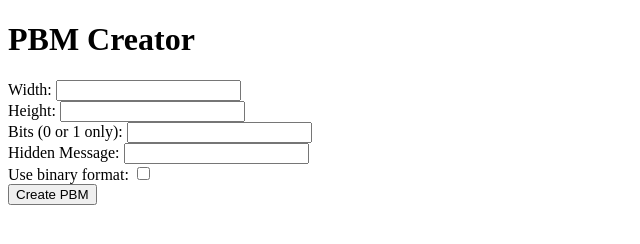
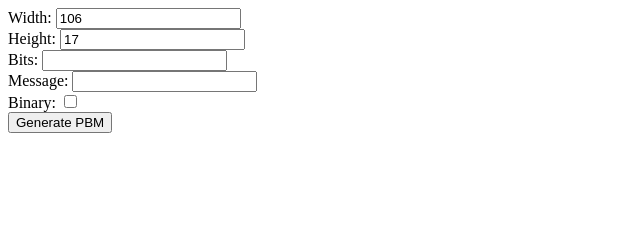
Before and after one commit to miuxsoph/e, a plain HTML site: page pbm.html in a window 1280 px wide. Shown: the whole page, without its empty margins (0-640 px from the left). Drawn offline with Linux system fonts and the light colour scheme.

Commit message:
Update pbm.html

```diff
--- a/pbm.html
+++ b/pbm.html
@@ -1,14 +1,23 @@
  <!DOCTYPE html>
 <html>
-<head>
-    <title>PBM Creator</title>
+<body>
+
+Width: <input type="text" id="width" value="106"><br>
+Height: <input type="text" id="height" value="17"><br>
+Bits: <input type="text" id="bits"><br>
+Message: <input type="text" id="message"><br>
+Binary: <input type="checkbox" id="binary"><br>
+
+<button onclick="generatePBM()">Generate PBM</button>
+<a id="downloadLink" style="display: none">Download PBM</a>
+
 <script>
-        function createPBM() {
-            const width = parseInt(document.getElementById('width').value, 10);
-            const height = parseInt(document.getElementById('height').value, 10);
-            let bits = document.getElementById('bits').value;
-            const message = document.getElementById('message').value;
-            const binaryFormat = document.getElementById('binaryFormat').checked;
+function generatePBM() {
+    var width = document.getElementById('width').value;
+    var height = document.getElementById('height').value;
+    var bits = document.getElementById('bits').value;
+    var message = document.getElementById('message').value;
+    var binary = document.getElementById('binary').checked;
 
     const paddedWidth = Math.ceil(width / 8) * 8;
     let paddedBits = "";
@@ -17,56 +26,44 @@
         row = row + '0'.repeat(paddedWidth - width);
         paddedBits += row;
     }
-
     paddedBits = paddedBits.substr(0, paddedWidth * height);
 
-            if (message) {
-                for (let i = 0; i < message.length; i++) {
-                    const charCode = message.charCodeAt(i);
-                    for (let bit = 0; bit < 8; bit++) {
-                        const bitValue = (charCode >> (7 - bit)) & 1;
-                        paddedBits = setBit(paddedBits, i * 8 + bit, bitValue);
-                    }
-                }
+    var messageBits = '';
+    for (var i = 0; i < message.length; i++) {
+        messageBits += message[i].charCodeAt(0).toString(2).padStart(8, '0');
     }
 
-            let pbm = binaryFormat ? "P4\n" : "P1\n";
-            pbm += `${paddedWidth} ${height}\n`;
-            if (binaryFormat) {
-                for (let i = 0; i < paddedBits.length; i += 8) {
-                    const byte = paddedBits.substr(i, 8);
-                    pbm += String.fromCharCode(parseInt(byte, 2));
+    for (let i = 0; i < messageBits.length; i++) {
+        paddedBits = setCharAt(paddedBits, i, messageBits.charAt(i));
+    }
+
+    var header = binary ? 'P4' : 'P1';
+    var pbm = header + '\n' + paddedWidth + ' ' + height + '\n';
+
+    if (binary) {
+        for (var i = 0; i < paddedBits.length; i += 8) {
+            pbm += String.fromCharCode(parseInt(paddedBits.substr(i, 8), 2));
         }
     } else {
         pbm += paddedBits;
     }
 
-            const element = document.createElement('a');
-            element.setAttribute('href', 'data:text/plain;charset=utf-8,' + encodeURIComponent(pbm));
-            element.setAttribute('download', "image.pbm");
+    // Create a Blob with the PBM data
+    var blob = new Blob([pbm], {type: "text/plain"});
+    var url = URL.createObjectURL(blob);
 
-            element.style.display = 'none';
-            document.body.appendChild(element);
-
-            element.click();
-
-            document.body.removeChild(element);
+    // Update the download link
+    var downloadLink = document.getElementById('downloadLink');
+    downloadLink.href = url;
+    downloadLink.download = 'image.pbm';
+    downloadLink.style.display = 'block';
 }
 
-        function setBit(string, position, value) {
-            return string.substr(0, position) + value + string.substr(position + 1);
+function setCharAt(str, index, chr) {
+    if(index > str.length - 1) return str;
+    return str.substring(0, index) + chr + str.substring(index + 1);
 }
 </script>
-</head>
-<body>
-    <h1>PBM Creator</h1>
-    <div>
-        <label>Width: </label><input id="width" type="text" /><br>
-        <label>Height: </label><input id="height" type="text" /><br>
-        <label>Bits (0 or 1 only): </label><input id="bits" type="text" /><br>
-        <label>Hidden Message: </label><input id="message" type="text" /><br>
-        <label>Use binary format: </label><input id="binaryFormat" type="checkbox" /><br>
-        <button onclick="createPBM()">Create PBM</button>
-    </div>
+
 </body>
 </html>
```
Lines whose indentation alone changed are shown as unchanged.
